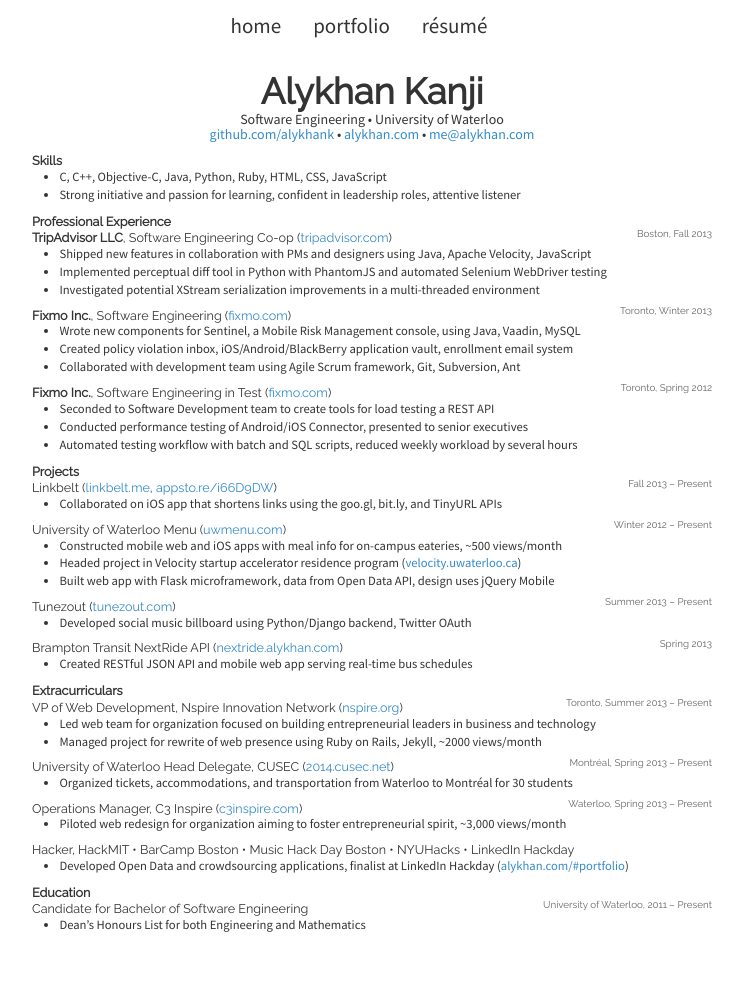
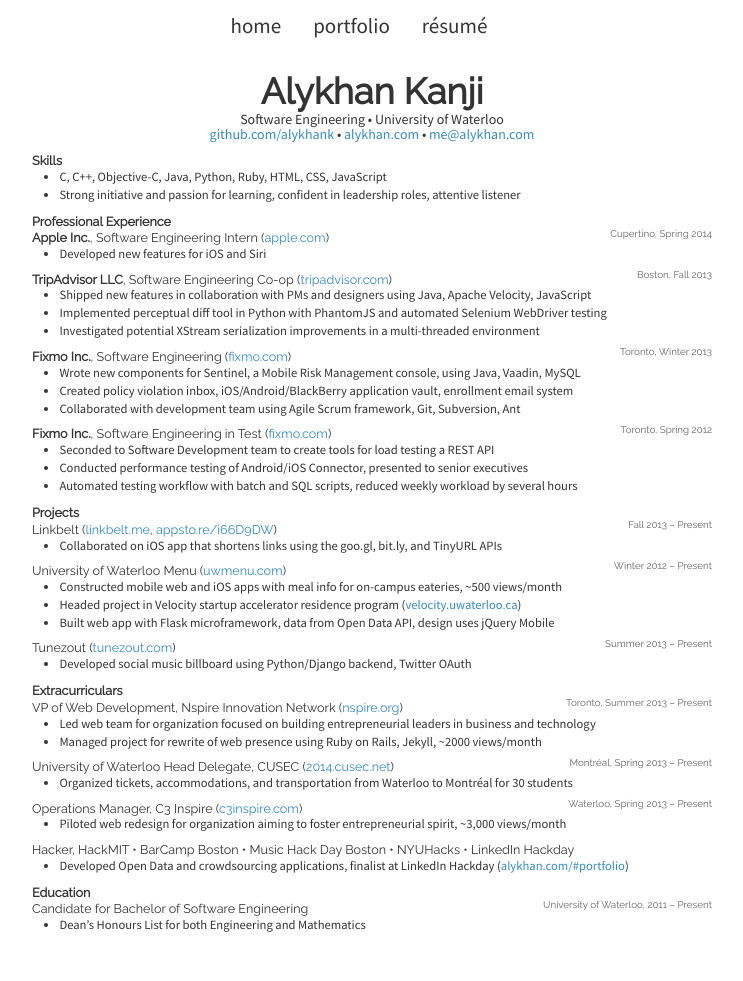
Before and after one commit to alykhank/alykhank.github.io, a Jekyll site: the page built from resume.html, in a window 1280 px wide. Shown: the whole page, without its empty margins (268-1011 px from the left). Built offline with Jekyll 4.4.1, drawn with Linux system fonts in a browser that asks for light colours; nearby versions of some CDN libraries; Markdown is read by kramdown in place of the engine named in the settings; comment, search, counter and statistics services are not loaded.

Commit message:
Update HTML resume

```diff
--- a/resume.html
+++ b/resume.html
@@ -18,6 +18,14 @@
 </ul>
 
 <h3 id="professionalexperience">Professional Experience</h3>
+
+<h4 id="appleinc.softwareengineeringinternapple.com"><strong>Apple Inc.</strong>, Software Engineering Intern (<a href="http://apple.com">apple.com</a>)</h4>
+
+<h5 id="cupertinospring2014">Cupertino, Spring 2014</h5>
+
+<ul>
+<li>Developed new features for iOS and Siri</li>
+</ul>
 
 <h4 id="tripadvisorllcsoftwareengineeringco-optripadvisor.com"><strong>TripAdvisor LLC</strong>, Software Engineering Co-op (<a href="http://tripadvisor.com">tripadvisor.com</a>)</h4>
 
@@ -77,14 +85,6 @@
 <li>Developed social music billboard using Python/Django backend, Twitter OAuth</li>
 </ul>
 
-<h4 id="bramptontransitnextrideapinextride.alykhan.com">Brampton Transit NextRide API (<a href="http://nextride.alykhan.com">nextride.alykhan.com</a>)</h4>
-
-<h5 id="spring2013">Spring 2013</h5>
-
-<ul>
-<li>Created RESTful JSON API and mobile web app serving real-time bus schedules</li>
-</ul>
-
 <h3 id="extracurriculars">Extracurriculars</h3>
 
 <h4 id="vpofwebdevelopmentnspireinnovationnetworknspire.org">VP of Web Development, Nspire Innovation Network (<a href="http://nspire.org">nspire.org</a>)</h4>
```
Also changed, not shown: other parts of resume.html (+1 -1 lines).
